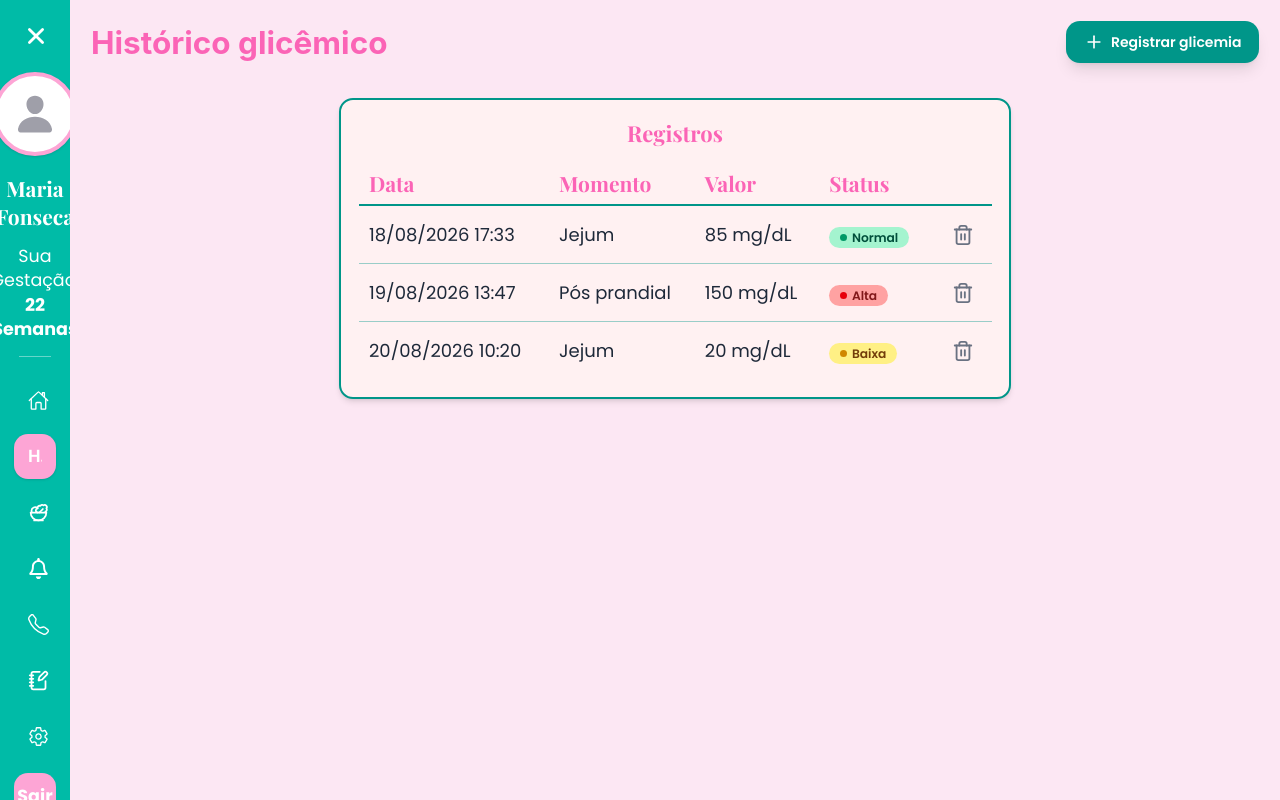
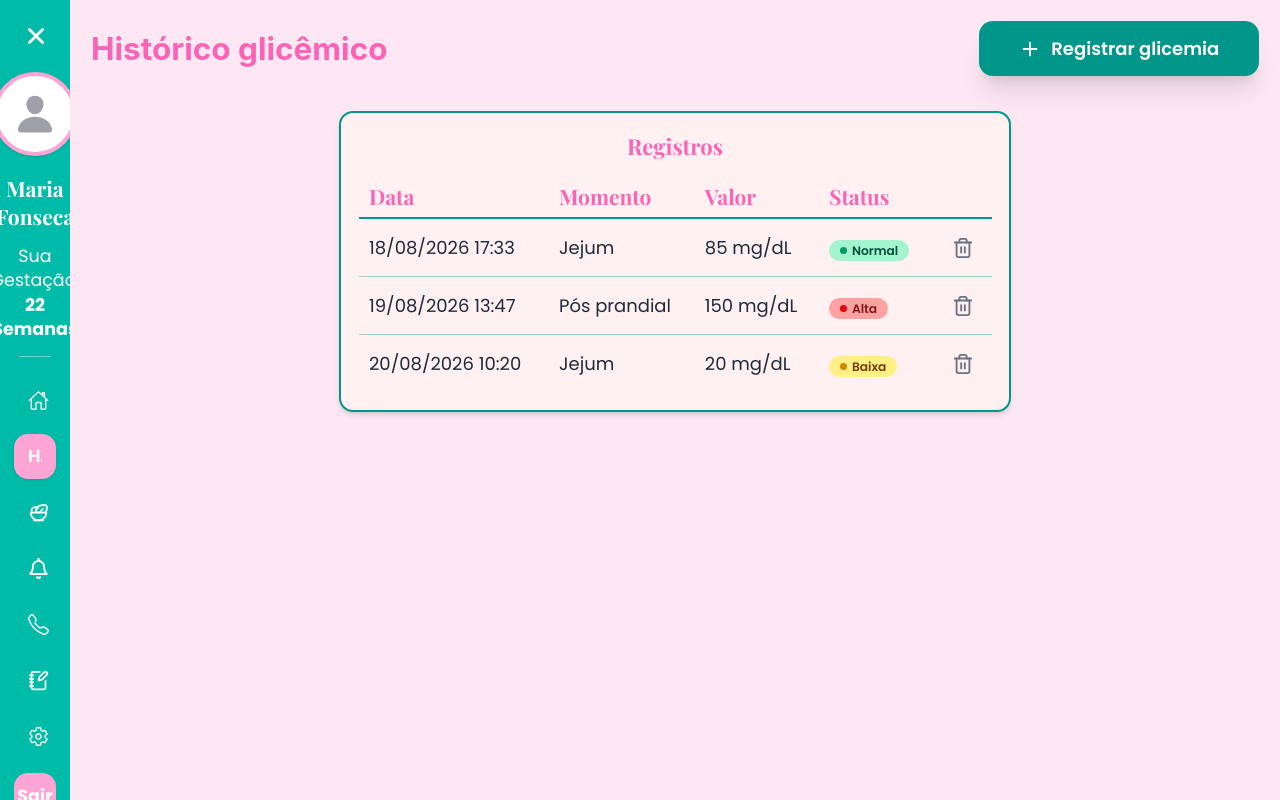
Before and after one commit to Alef-A-Santos/Gestcare, a React (Vite) app in the folder src/frontend/: page /historico in a window 1280 px wide. Built offline with nearby package versions, Linux system fonts and the light colour scheme.

Commit message:
alterando o botão de registrar

```diff
--- a/src/frontend/src/pages/HistoricoGlicemico.jsx
+++ b/src/frontend/src/pages/HistoricoGlicemico.jsx
@@ -42,9 +42,9 @@ function HistoricoGlicemico() {
           component2={
             <button
               type="button"
-              className="w-full md:w-auto justify-center bg-teal-600 text-white font-poppins font-semibold rounded-2xl px-5 py-3 flex items-center gap-2 cursor-pointer transition-transform duration-300 hover:scale-105 focus:outline-none focus-visible:ring-2 focus-visible:ring-teal-800 shadow-lg"
+              className="bg-teal-600 text-white rounded-2xl text-[18px] font-semibold p-5 sm:p-4 font-poppins flex gap-3 justify-center items-center cursor-pointer transition-transform duration-500 hover:scale-105 w-full md:w-80 focus:outline-none shadow-xl"
             >
-              <FiPlus size={20} aria-hidden="true" />
+              <FiPlus size={22} aria-hidden="true" />
               Registrar glicemia
             </button>
           }
```
